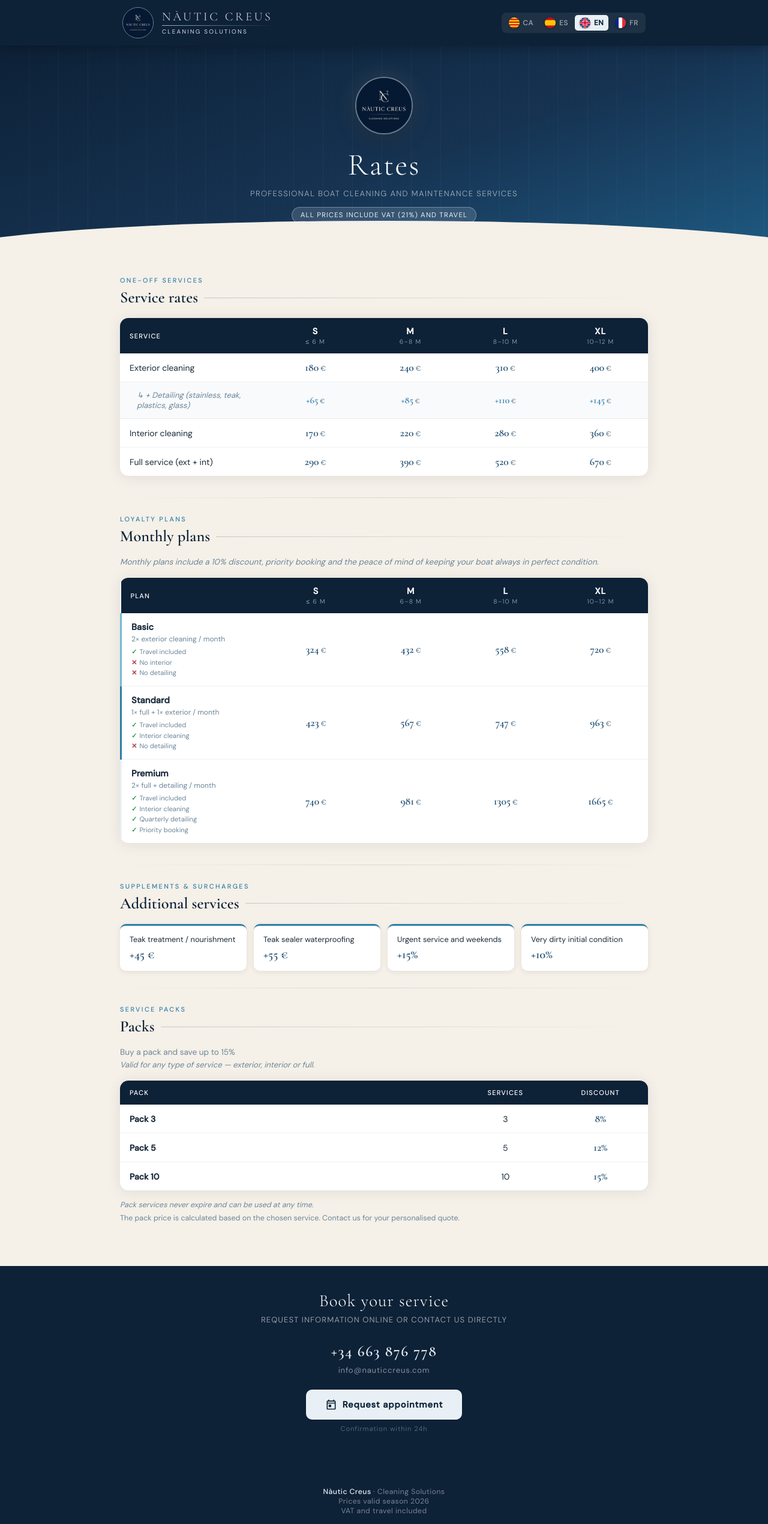
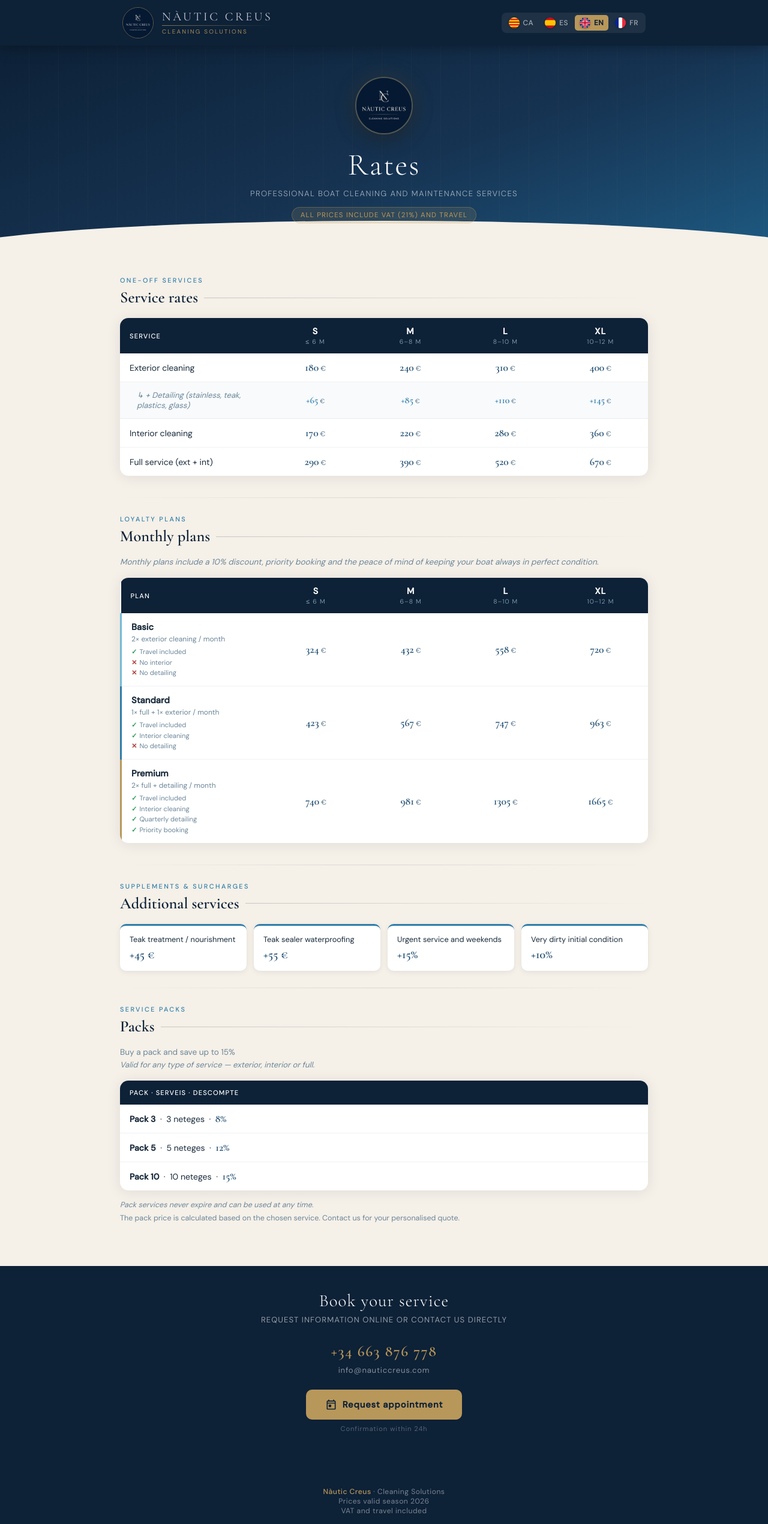
Before and after one commit to NauticCreus/nauticcreus-web, a website: page index.html in a window 1280 px wide. Shown: the top 2540 px of the page at 60% size. Drawn offline with nearby package versions, Linux system fonts and the light colour scheme; no server answers.

Commit message:
Update index.html

```diff
--- a/index.html
+++ b/index.html
@@ -8,7 +8,7 @@
 <style>
   :root {
     --navy:#0d2137; --ocean:#1a4a6e; --sea:#2e7daa;
-    --gold:#e8f0f5; --sand:#f5f0e8; --white:#ffffff;
+    --gold:#b8975a; --sand:#f5f0e8; --white:#ffffff;
     --text:#1a2b3c; --muted:#6b8699; --silver:#c8c8d4;
   }
   * { margin:0; padding:0; box-sizing:border-box; }
@@ -16,11 +16,11 @@
   header { background:var(--navy); position:sticky; top:0; z-index:100; box-shadow:0 2px 24px rgba(0,0,0,.35); }
   .header-inner { max-width:920px; margin:0 auto; display:flex; align-items:center; justify-content:space-between; padding:12px 24px; gap:16px; }
   .logo { display:flex; align-items:center; gap:14px; }
-  .logo-img-wrap { width:52px; height:52px; border-radius:50%; overflow:hidden; border:1.5px solid rgba(232,240,245,.5); flex-shrink:0; }
+  .logo-img-wrap { width:52px; height:52px; border-radius:50%; overflow:hidden; border:1.5px solid rgba(184,151,90,.5); flex-shrink:0; }
   .logo-img-wrap img { width:100%; height:100%; object-fit:cover; object-position:center 30%; }
   .logo-name { font-family:'Cormorant Garamond',serif; color:var(--silver); font-size:1.25rem; font-weight:400; letter-spacing:.18em; text-transform:uppercase; line-height:1; }
-  .logo-divider { width:100%; height:1px; background:linear-gradient(90deg,rgba(232,240,245,.7),transparent); margin:4px 0 3px; }
-  .logo-tagline { color:rgba(232,240,245,.9); font-size:.62rem; letter-spacing:.22em; text-transform:uppercase; }
+  .logo-divider { width:100%; height:1px; background:linear-gradient(90deg,rgba(184,151,90,.7),transparent); margin:4px 0 3px; }
+  .logo-tagline { color:rgba(184,151,90,.9); font-size:.62rem; letter-spacing:.22em; text-transform:uppercase; }
   .lang-switcher { display:flex; gap:3px; background:rgba(255,255,255,.07); border-radius:8px; padding:4px; }
   .lang-btn { background:none; border:none; color:rgba(255,255,255,.6); font-family:'DM Sans',sans-serif; font-size:.75rem; font-weight:500; letter-spacing:.04em; padding:4px 8px; border-radius:5px; cursor:pointer; transition:all .18s; display:inline-flex; align-items:center; gap:6px; }
   .lang-btn svg { width:18px; height:18px; border-radius:50%; overflow:hidden; flex-shrink:0; box-shadow:0 1px 3px rgba(0,0,0,.3); }
@@ -28,13 +28,13 @@
   .lang-btn.active { background:var(--gold); color:var(--navy); font-weight:600; }
   .hero { background:linear-gradient(160deg,var(--navy) 0%,#163352 55%,#1e5a82 100%); padding:52px 24px; text-align:center; position:relative; overflow:hidden; }
   .hero::after { content:''; position:absolute; bottom:0; left:0; right:0; height:56px; background:var(--sand); clip-path:ellipse(58% 100% at 50% 100%); }
-  .hero-deco { position:absolute; inset:0; background-image:repeating-linear-gradient(90deg,transparent,transparent 48px,rgba(232,240,245,.04) 48px,rgba(232,240,245,.04) 49px); pointer-events:none; }
-  .hero-logo { width:96px; height:96px; border-radius:50%; overflow:hidden; border:2px solid rgba(232,240,245,.4); margin:0 auto 20px; box-shadow:0 0 40px rgba(232,240,245,.15),0 8px 32px rgba(0,0,0,.4); position:relative; z-index:1; }
+  .hero-deco { position:absolute; inset:0; background-image:repeating-linear-gradient(90deg,transparent,transparent 48px,rgba(184,151,90,.04) 48px,rgba(184,151,90,.04) 49px); pointer-events:none; }
+  .hero-logo { width:96px; height:96px; border-radius:50%; overflow:hidden; border:2px solid rgba(184,151,90,.4); margin:0 auto 20px; box-shadow:0 0 40px rgba(184,151,90,.15),0 8px 32px rgba(0,0,0,.4); position:relative; z-index:1; }
   .hero-logo img { width:100%; height:100%; object-fit:cover; object-position:center 30%; }
   .hero h1 { font-family:'Cormorant Garamond',serif; color:#fff; font-size:clamp(2rem,6vw,3.2rem); font-weight:300; letter-spacing:.04em; margin-bottom:8px; position:relative; z-index:1; }
   .hero h1 em { font-style:normal; color:var(--gold); font-weight:600; }
   .hero-sub { color:rgba(255,255,255,.6); font-size:.82rem; font-weight:300; letter-spacing:.1em; text-transform:uppercase; position:relative; z-index:1; }
-  .iva-badge { display:inline-flex; align-items:center; background:rgba(232,240,245,.15); border:1px solid rgba(232,240,245,.35); color:var(--gold); font-size:.72rem; letter-spacing:.1em; padding:5px 14px; border-radius:20px; margin-top:14px; text-transform:uppercase; position:relative; z-index:1; }
+  .iva-badge { display:inline-flex; align-items:center; background:rgba(184,151,90,.15); border:1px solid rgba(184,151,90,.35); color:var(--gold); font-size:.72rem; letter-spacing:.1em; padding:5px 14px; border-radius:20px; margin-top:14px; text-transform:uppercase; position:relative; z-index:1; }
   main { max-width:920px; margin:0 auto; padding:36px 20px 64px; }
   .section-label { font-size:.68rem; font-weight:500; letter-spacing:.22em; text-transform:uppercase; color:var(--sea); margin-bottom:6px; }
   .section-title { font-family:'Cormorant Garamond',serif; font-size:1.65rem; font-weight:600; color:var(--navy); margin-bottom:18px; display:flex; align-items:center; gap:10px; }
@@ -69,7 +69,7 @@
   .divider { height:1px; background:linear-gradient(90deg,transparent,rgba(13,33,55,.12),transparent); margin:28px 0; }
   .loading-overlay { position:fixed; inset:0; background:var(--navy); display:flex; align-items:center; justify-content:center; z-index:999; transition:opacity .4s; }
   .loading-overlay.hidden { opacity:0; pointer-events:none; }
-  .loading-spinner { width:40px; height:40px; border:2px solid rgba(232,240,245,.3); border-top-color:var(--gold); border-radius:50%; animation:spin .8s linear infinite; }
+  .loading-spinner { width:40px; height:40px; border:2px solid rgba(184,151,90,.3); border-top-color:var(--gold); border-radius:50%; animation:spin .8s linear infinite; }
   @keyframes spin { to { transform:rotate(360deg); } }
   footer { background:var(--navy); color:rgba(255,255,255,.45); text-align:center; padding:22px 24px; font-size:.76rem; letter-spacing:.04em; }
   footer strong { color:var(--gold); font-weight:500; }
@@ -86,7 +86,7 @@
   .contact-email-text:hover { color:var(--gold); }
   .btn-calendly-wrap { margin-bottom:20px; }
   .btn-calendly { display:inline-flex; align-items:center; gap:9px; padding:15px 32px; border-radius:10px; background:var(--gold); color:var(--navy); font-family:'DM Sans',sans-serif; font-size:.92rem; font-weight:700; letter-spacing:.06em; text-decoration:none; transition:all .2s; }
-  .btn-calendly:hover { background:#c8dce8; transform:translateY(-1px); }
+  .btn-calendly:hover { background:#c9a86a; transform:translateY(-1px); }
   .btn-calendly svg { width:20px; height:20px; fill:currentColor; flex-shrink:0; }
   .booking-note { color:rgba(255,255,255,.3); font-size:.7rem; letter-spacing:.08em; margin-top:8px; }
   .contact-divider { display:flex; align-items:center; gap:12px; margin:18px auto; max-width:300px; }
@@ -224,26 +224,12 @@
   <div class="table-wrap">
     <table>
       <thead><tr>
-        <th data-i18n="col_pack">Pack</th>
-        <th data-i18n="col_services">Serveis</th>
-        <th data-i18n="col_discount">Descompte</th>
+        <th>Pack · Serveis · Descompte</th>
       </tr></thead>
       <tbody>
-        <tr>
-          <td><strong>Pack 3</strong></td>
-          <td style="text-align:center;">3</td>
-          <td style="text-align:center;"><span style="font-family:'Cormorant Garamond',serif;font-size:1.1rem;font-weight:600;color:var(--ocean);">8%</span></td>
-        </tr>
-        <tr>
-          <td><strong>Pack 5</strong></td>
-          <td style="text-align:center;">5</td>
-          <td style="text-align:center;"><span style="font-family:'Cormorant Garamond',serif;font-size:1.1rem;font-weight:600;color:var(--ocean);">12%</span></td>
-        </tr>
-        <tr>
-          <td><strong>Pack 10</strong></td>
-          <td style="text-align:center;">10</td>
-          <td style="text-align:center;"><span style="font-family:'Cormorant Garamond',serif;font-size:1.1rem;font-weight:600;color:var(--ocean);">15%</span></td>
-        </tr>
+        <tr><td><strong>Pack 3</strong> &nbsp;·&nbsp; 3 neteges &nbsp;·&nbsp; <span style="font-family:'Cormorant Garamond',serif;font-size:1.1rem;font-weight:600;color:var(--ocean);">8%</span></td></tr>
+        <tr><td><strong>Pack 5</strong> &nbsp;·&nbsp; 5 neteges &nbsp;·&nbsp; <span style="font-family:'Cormorant Garamond',serif;font-size:1.1rem;font-weight:600;color:var(--ocean);">12%</span></td></tr>
+        <tr><td><strong>Pack 10</strong> &nbsp;·&nbsp; 10 neteges &nbsp;·&nbsp; <span style="font-family:'Cormorant Garamond',serif;font-size:1.1rem;font-weight:600;color:var(--ocean);">15%</span></td></tr>
       </tbody>
     </table>
   </div>
```
